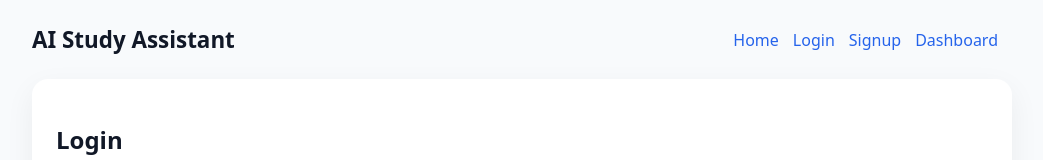
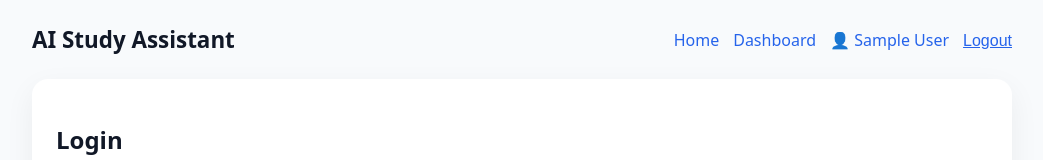
Before and after one commit to tmdrudfuf/AI-study-assistant, a React (Vite) app in the folder client/: page /login in a window 1280 px wide. Shown: the top 160 px of the page, without its empty margins (118-1161 px from the left). Built offline with nearby package versions, Linux system fonts and the light colour scheme; sample sign-in values are in the browser's storage.

Commit message:
add logout tab and user info tab

```diff
--- a/client/src/App.jsx
+++ b/client/src/App.jsx
@@ -1,20 +1,86 @@
-import { Routes, Route, Link } from 'react-router-dom';
+import { useState, useEffect, createContext, useContext } from 'react';
+import { Routes, Route, Link, useNavigate } from 'react-router-dom';
 import Home from './pages/Home';
 import Login from './pages/Login';
 import Signup from './pages/Signup';
 import Dashboard from './pages/Dashboard';
 import StudySession from './pages/StudySession';
+import User from './pages/User';
+
+// Auth Context
+const AuthContext = createContext();
+
+export function useAuth() {
+  const context = useContext(AuthContext);
+  if (!context) {
+    throw new Error('useAuth must be used within AuthContext.Provider');
+  }
+  return context;
+}
 
 function App() {
+  const [user, setUser] = useState(null);
+  const [token, setToken] = useState(null);
+  const navigate = useNavigate();
+
+  // 초기 로딩 시 localStorage에서 토큰 확인
+  useEffect(() => {
+    const savedToken = localStorage.getItem('token');
+    const savedUser = localStorage.getItem('user');
+    if (savedToken && savedUser) {
+      try {
+        setToken(savedToken);
+        setUser(JSON.parse(savedUser));
+      } catch (err) {
+        console.error('Failed to parse saved user:', err);
+        localStorage.removeItem('token');
+        localStorage.removeItem('user');
+      }
+    }
+  }, []);
+
+  const handleLogout = () => {
+    localStorage.removeItem('token');
+    localStorage.removeItem('user');
+    setToken(null);
+    setUser(null);
+    navigate('/');
+  };
+
   return (
+    <AuthContext.Provider value={{ user, token, setUser, setToken, handleLogout }}>
       <div className="app-shell">
         <header>
           <div className="logo">AI Study Assistant</div>
           <nav>
             <Link to="/">Home</Link>
+            {!token ? (
+              <>
                 <Link to="/login">Login</Link>
                 <Link to="/signup">Signup</Link>
+              </>
+            ) : (
+              <>
                 <Link to="/dashboard">Dashboard</Link>
+                <Link to="/user">
+                  <span>👤 {user?.name}</span>
+                </Link>
+                <button
+                  onClick={handleLogout}
+                  style={{
+                    background: 'none',
+                    border: 'none',
+                    color: '#2563eb',
+                    cursor: 'pointer',
+                    textDecoration: 'underline',
+                    padding: '0',
+                    fontSize: 'inherit',
+                  }}
+                >
+                  Logout
+                </button>
+              </>
+            )}
           </nav>
         </header>
 
@@ -25,9 +91,11 @@ function App() {
             <Route path="/signup" element={<Signup />} />
             <Route path="/dashboard" element={<Dashboard />} />
             <Route path="/study-session" element={<StudySession />} />
+            <Route path="/user" element={<User />} />
           </Routes>
         </main>
       </div>
+    </AuthContext.Provider>
   );
 }
 
--- a/client/src/pages/Login.jsx
+++ b/client/src/pages/Login.jsx
@@ -1,10 +1,14 @@
 import { useState } from 'react';
+import { useNavigate } from 'react-router-dom';
+import { useAuth } from '../App';
 
 export default function Login() {
   const [email, setEmail] = useState('');
   const [password, setPassword] = useState('');
   const [error, setError] = useState('');
   const [message, setMessage] = useState('');
+  const navigate = useNavigate();
+  const { setUser, setToken } = useAuth();
 
   const handleSubmit = async (event) => {
     event.preventDefault();
@@ -26,9 +30,16 @@ export default function Login() {
         return;
       }
 
+      // 토큰과 사용자 정보 저장
+      localStorage.setItem('token', data.token);
+      localStorage.setItem('user', JSON.stringify(data.user));
+      setToken(data.token);
+      setUser(data.user);
+
       setMessage('로그인 성공! Dashboard로 이동하세요.');
-      setEmail('');
-      setPassword('');
+      setTimeout(() => {
+        navigate('/dashboard');
+      }, 1000);
     } catch (err) {
       setError('서버 연결에 실패했습니다.');
     }
--- a/client/src/pages/Signup.jsx
+++ b/client/src/pages/Signup.jsx
@@ -1,4 +1,6 @@
 import { useState } from 'react';
+import { useNavigate } from 'react-router-dom';
+import { useAuth } from '../App';
 
 export default function Signup() {
   const [name, setName] = useState('');
@@ -6,6 +8,8 @@ export default function Signup() {
   const [password, setPassword] = useState('');
   const [error, setError] = useState('');
   const [message, setMessage] = useState('');
+  const navigate = useNavigate();
+  const { setUser, setToken } = useAuth();
 
   const handleSubmit = async (event) => {
     event.preventDefault();
@@ -27,10 +31,16 @@ export default function Signup() {
         return;
       }
 
-      setMessage('Signup successful! You can now log in.');
-      setName('');
-      setEmail('');
-      setPassword('');
+      // 토큰과 사용자 정보 저장
+      localStorage.setItem('token', data.token);
+      localStorage.setItem('user', JSON.stringify(data.user));
+      setToken(data.token);
+      setUser(data.user);
+
+      setMessage('Signup successful! Redirecting to dashboard...');
+      setTimeout(() => {
+        navigate('/dashboard');
+      }, 1000);
     } catch (err) {
       setError('서버 연결에 실패했습니다.');
     }
--- /dev/null
+++ b/client/src/pages/User.jsx
@@ -0,0 +1,38 @@
+import { useAuth } from '../App';
+import { useNavigate } from 'react-router-dom';
+import { useEffect } from 'react';
+
+export default function User() {
+  const { user, token } = useAuth();
+  const navigate = useNavigate();
+
+  useEffect(() => {
+    if (!token) {
+      navigate('/login');
+    }
+  }, [token, navigate]);
+
+  if (!user) {
+    return <p>Loading user information...</p>;
+  }
+
+  return (
+    <section className="page-card">
+      <h1>👤 User Profile</h1>
+      <div style={{ gap: '16px', display: 'grid' }}>
+        <div>
+          <strong>Name:</strong> {user.name}
+        </div>
+        <div>
+          <strong>Email:</strong> {user.email}
+        </div>
+        <div>
+          <strong>User ID:</strong> {user.id}
+        </div>
+        <div>
+          <strong>Member Since:</strong> {new Date(user.created_at).toLocaleDateString()}
+        </div>
+      </div>
+    </section>
+  );
+}
```
Lines whose indentation alone changed are shown as unchanged.
